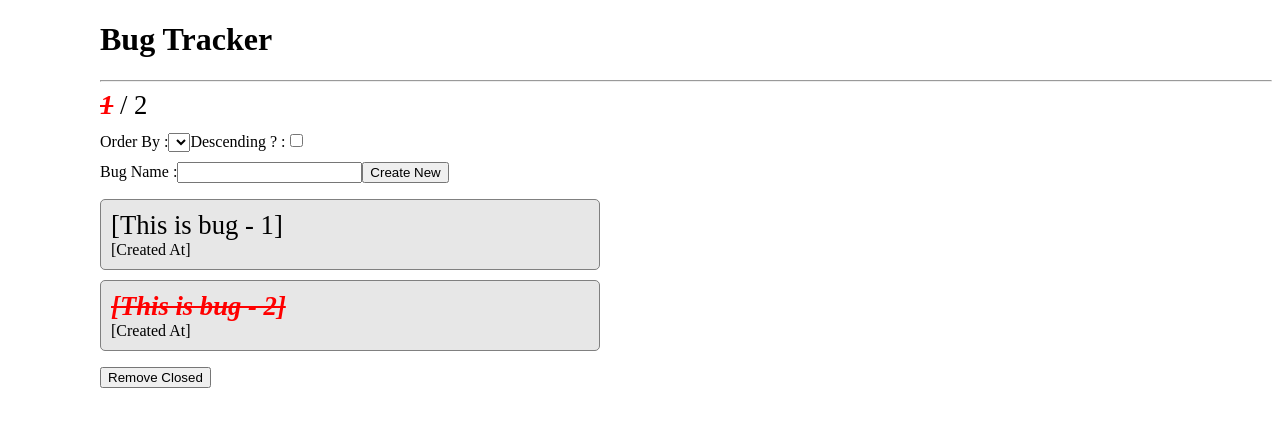
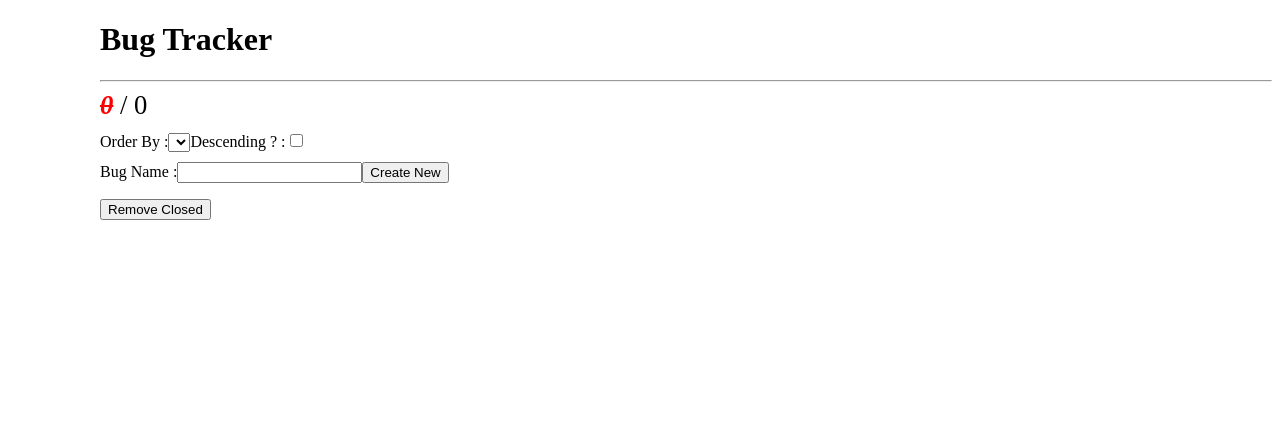
Before and after one commit to tkmagesh/CreditSuisse-Angular4-Nov-2017, an Angular app in the folder bug-tracker-app/: page / in a window 1280 px wide. Shown: the top 426 px of the page. Built offline with nearby package versions, Linux system fonts and the light colour scheme.

Commit message:
adding, listing, toggling and removing bugs

```diff
--- a/bug-tracker-app/src/app/bugTracker/bugTracker.component.ts
+++ b/bug-tracker-app/src/app/bugTracker/bugTracker.component.ts
@@ -1,4 +1,6 @@
 import { Component } from '@angular/core';
+import { IBug } from './models/IBug';
+
 
 @Component({
 	selector : 'bug-tracker',
@@ -6,9 +8,9 @@ import { Component } from '@angular/core';
 		<h1>Bug Tracker</h1>
 		<hr>
 		<section class="stats">
-			<span class="closed">1</span>
+			<span class="closed">{{getClosedCount()}}</span>
 			<span> / </span>
-			<span>2</span>
+			<span>{{bugs.length}}</span>
 		</section>
 		<section class="sort">
 			<label for="">Order By :</label>
@@ -21,24 +23,50 @@ import { Component } from '@angular/core';
 		</section>
 		<section class="edit">
 			<label for="">Bug Name :</label>
-			<input type="text" name="" id="">
-			<input type="button" value="Create New">
+			<input type="text" #txtBugName>
+			<input type="button" value="Create New" (click)="onCreateClick(txtBugName.value)">
 		</section>
 		<section class="list">
 			<ol>
-				<li>
-					<span class="bugname">[This is bug - 1]</span>
-					<div class="datetime">[Created At]</div>
-				</li>
-				<li>
-					<span class="bugname closed">[This is bug - 2]</span>
+				<li *ngFor="let bug of bugs">
+					<span class="bugname" (click)="onBugClick(bug)" [ngClass]="{closed : bug.isClosed}">
+						{{bug | json}}
+					</span>
 					<div class="datetime">[Created At]</div>
 				</li>
 			</ol>
-			<input type="button" value="Remove Closed">
+			<input type="button" value="Remove Closed" (click)="onRemoveClosedClick()">
 		</section>
 	`
 })
 export class BugTrackerComponent{
+	bugs : IBug[] = [];
 
+	onCreateClick(bugName : string){
+		let newBug : IBug = {
+			name : bugName,
+			isClosed : false,
+			createdAt : new Date()
+		}
+		this.bugs.push(newBug);
+	}
+
+	onBugClick(bug : IBug){
+		bug.isClosed = !bug.isClosed;
+	}
+	onRemoveClosedClick(){
+		for(var index = this.bugs.length-1; index >=0; index--){
+			if (this.bugs[index].isClosed)
+				this.bugs.splice(index, 1);
+		}
+	}
+
+	getClosedCount(){
+		let closedCount = 0;
+		for(let index =0, count = this.bugs.length; index < count; index++){
+			if (this.bugs[index].isClosed)
+				++closedCount;
+		}
+		return closedCount;
+	}
 }
--- /dev/null
+++ b/bug-tracker-app/src/app/bugTracker/models/IBug.ts
@@ -0,0 +1,5 @@
+export interface IBug{
+	name : string,
+	isClosed : boolean,
+	createdAt : Date
+}
```
